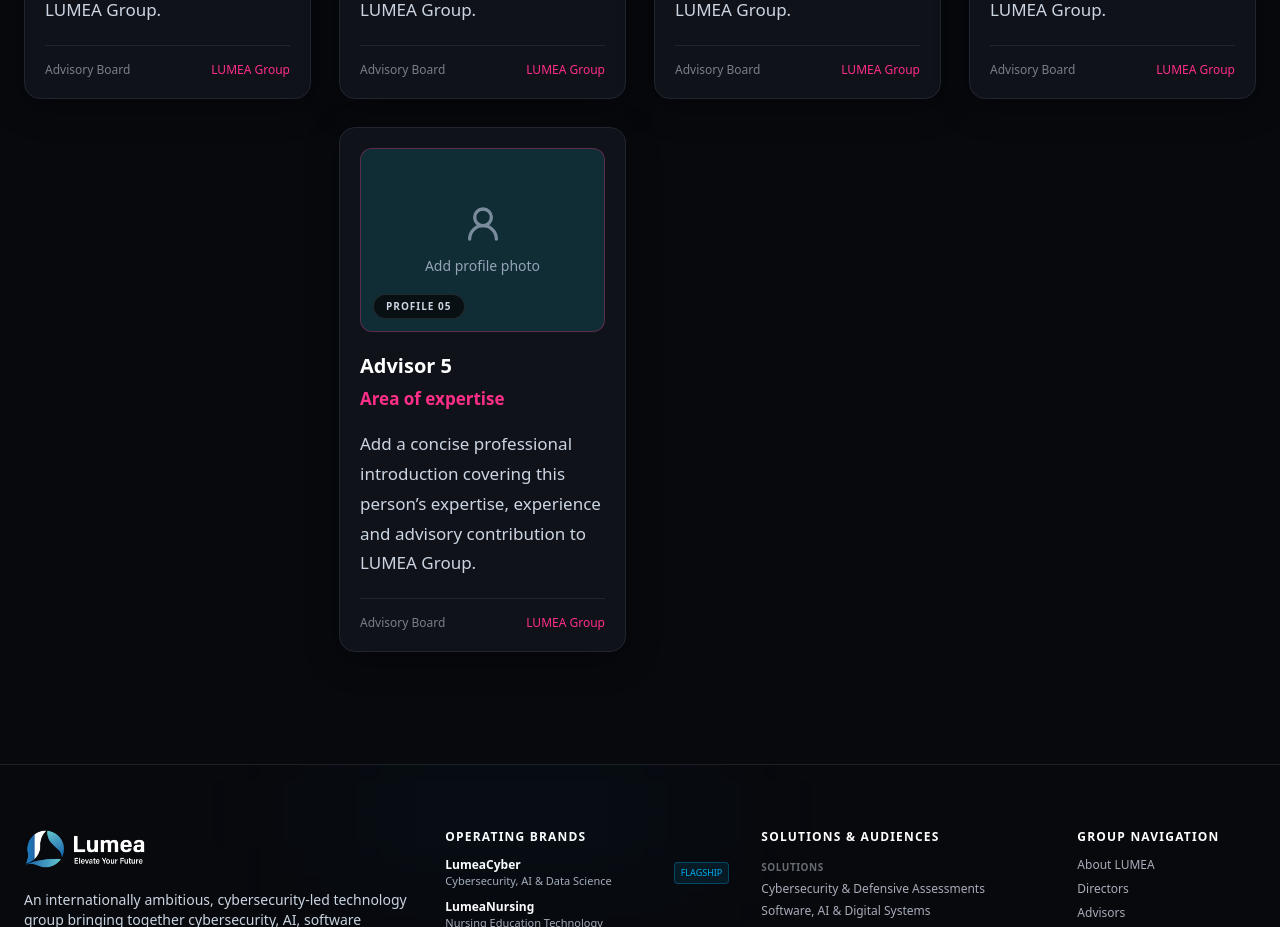
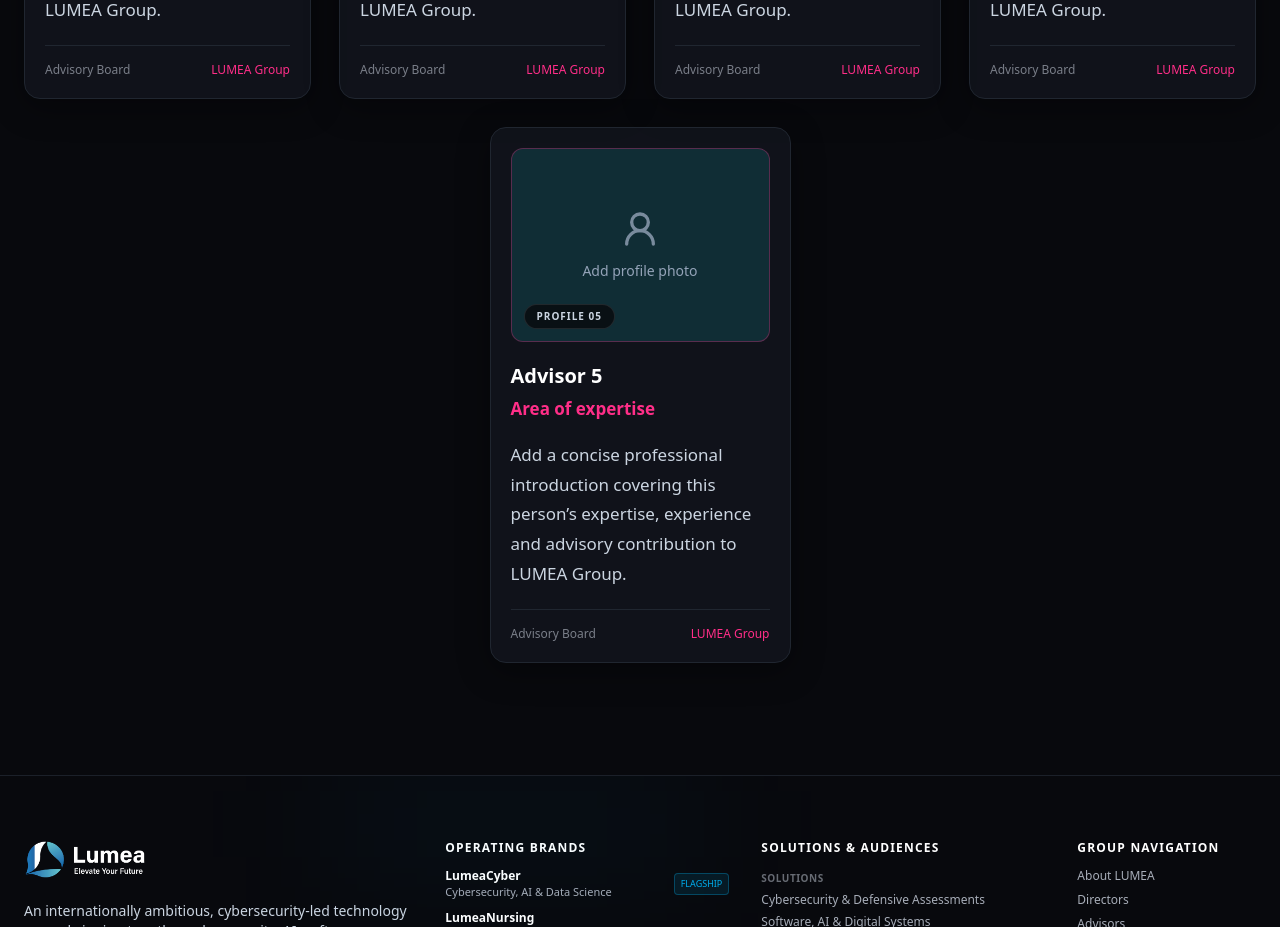
Before and after one commit to Rejeesh99/Lumea-Group-Website, a Next.js app: page /advisors in a window 1280 px wide. Shown: the part 880-1807 px from the top of the page. Built offline with nearby package versions, Linux system fonts and the light colour scheme.

Commit message:
Center fifth leadership profile on desktop

```diff
--- a/src/components/leadership/LeadershipPage.tsx
+++ b/src/components/leadership/LeadershipPage.tsx
@@ -29,7 +29,7 @@ export function LeadershipPage({ title, eyebrow, description, profiles, accent }
           {profiles.map((profile, index) => (
             <article
               key={profile.id}
-              className={`group flex h-full flex-col rounded-2xl border border-graphite bg-charcoal/80 p-5 shadow-glass transition-all duration-300 ${accentBorder} ${index === 4 ? 'lg:col-start-2' : ''}`}
+              className={`group flex h-full flex-col rounded-2xl border border-graphite bg-charcoal/80 p-5 shadow-glass transition-all duration-300 ${accentBorder} ${index === 4 ? 'lg:col-start-2 lg:col-span-2 lg:w-1/2 lg:justify-self-center' : ''}`}
             >
               <div className={`relative mb-5 aspect-[4/3] overflow-hidden rounded-xl border bg-[#102d35] ${accentRing}`}>
                 {profile.photo ? (
```
